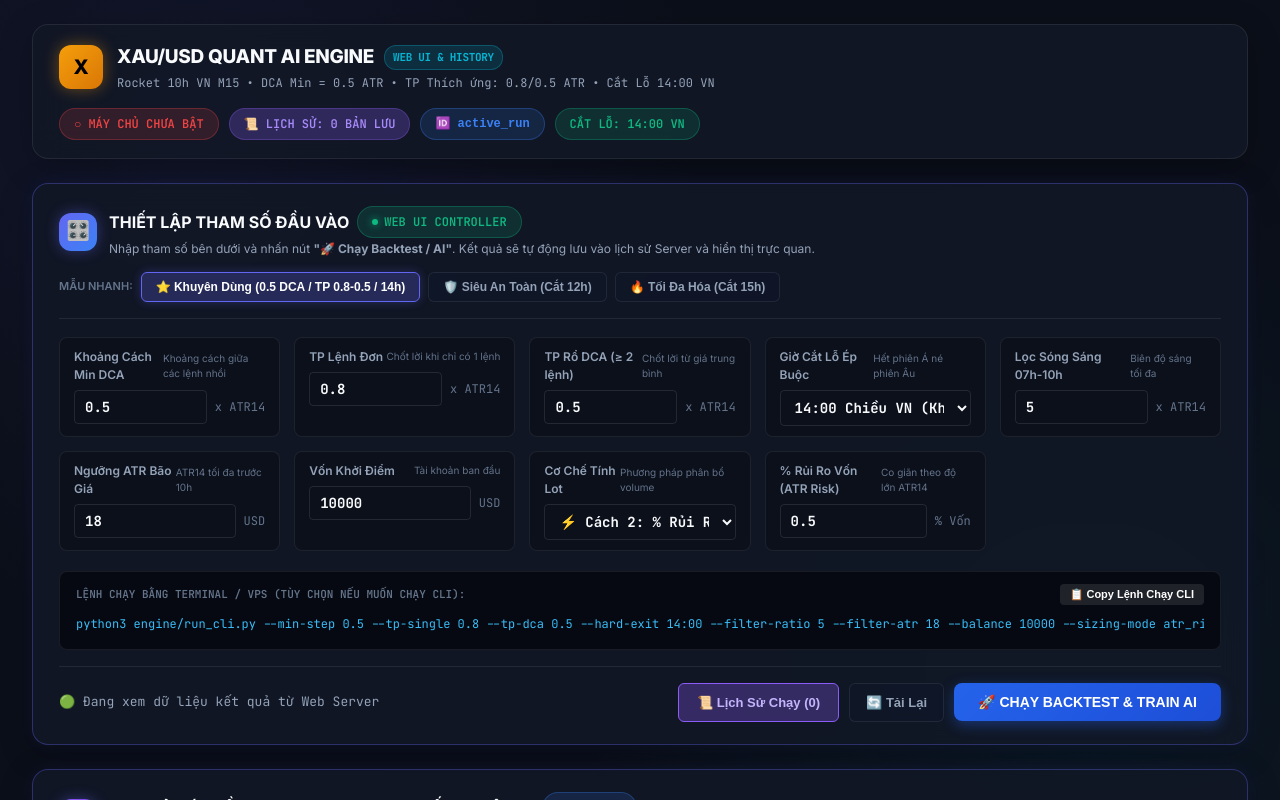
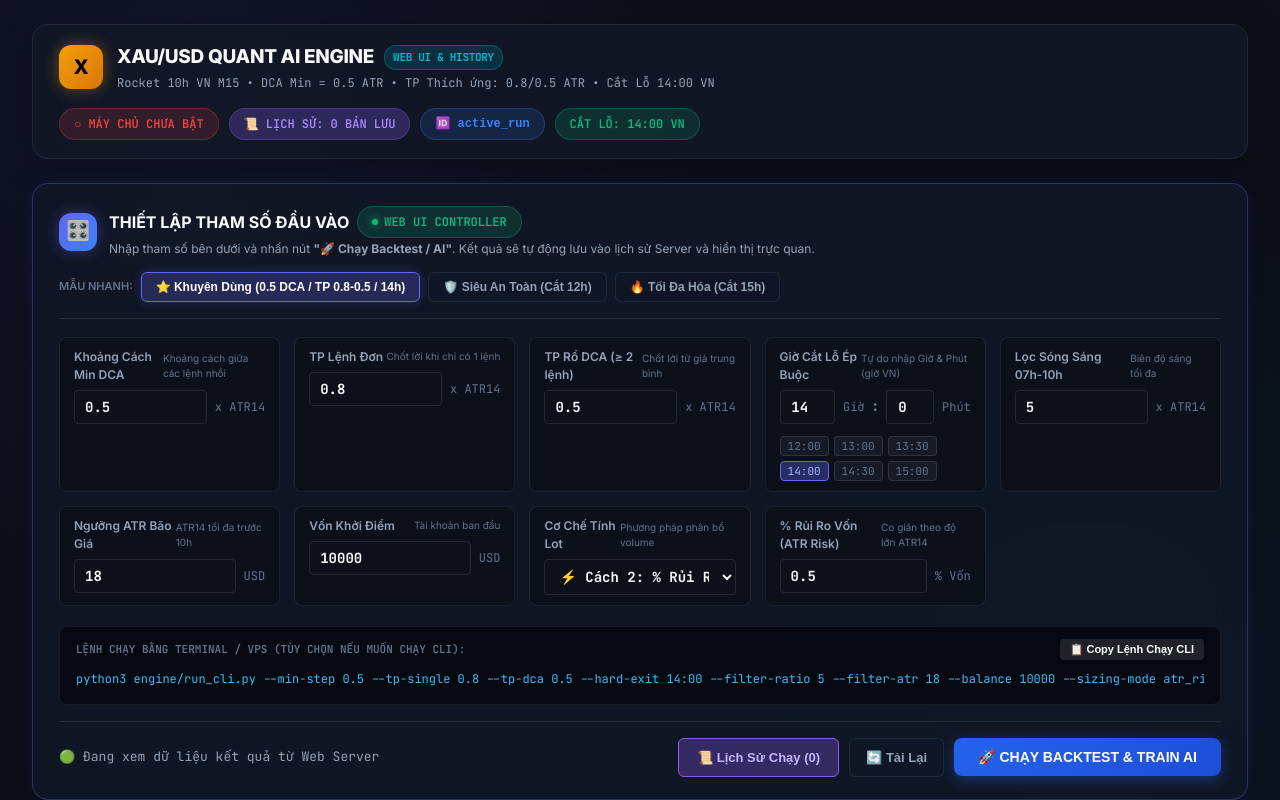
Before and after one commit to duongdv-dev/system_rocket2h_15M, a React (Vite) app in the folder frontend/: page / in a window 1280 px wide. Shown: the top 800 px of the page. Built offline with nearby package versions, Linux system fonts and the light colour scheme; no server answers.

Commit message:
refactor: replace hard exit select dropdown with separate hour and minute inputs and quick preset buttons

```diff
--- a/frontend/src/components/ControlPanel.jsx
+++ b/frontend/src/components/ControlPanel.jsx
@@ -14,7 +14,8 @@ export default function ControlPanel({
   const [dcaStep, setDcaStep] = useState(0.5);
   const [tpSingle, setTpSingle] = useState(0.8);
   const [tpDca, setTpDca] = useState(0.5);
-  const [hardExit, setHardExit] = useState("14:00");
+  const [exitHour, setExitHour] = useState(14);
+  const [exitMinute, setExitMinute] = useState(0);
   const [filterRatio, setFilterRatio] = useState(5.0);
   const [filterAtr, setFilterAtr] = useState(18.0);
   const [balance, setBalance] = useState(10000);
@@ -24,6 +25,9 @@ export default function ControlPanel({
   const [activePreset, setActivePreset] = useState('recommended');
   const [copied, setCopied] = useState(false);
 
+  // Chuỗi HH:MM định dạng chuẩn
+  const hardExit = `${String(Math.min(23, Math.max(0, parseInt(exitHour, 10) || 0))).padStart(2, '0')}:${String(Math.min(59, Math.max(0, parseInt(exitMinute, 10) || 0))).padStart(2, '0')}`;
+
   // Sync inputs if activeParams provided from backend metadata
   useEffect(() => {
     if (activeParams) {
@@ -31,9 +35,14 @@ export default function ControlPanel({
       if (activeParams.tp_single_atr !== undefined) setTpSingle(activeParams.tp_single_atr);
       if (activeParams.tp_dca_atr !== undefined) setTpDca(activeParams.tp_dca_atr);
       if (activeParams.hard_exit_hour !== undefined) {
-        const h = String(activeParams.hard_exit_hour).padStart(2, '0');
-        const m = String(activeParams.hard_exit_minute || 0).padStart(2, '0');
-        setHardExit(`${h}:${m}`);
+        setExitHour(parseInt(activeParams.hard_exit_hour, 10));
+        setExitMinute(parseInt(activeParams.hard_exit_minute ?? 0, 10));
+      } else if (activeParams.hard_exit && typeof activeParams.hard_exit === 'string') {
+        const parts = activeParams.hard_exit.split(':');
+        if (parts.length >= 2) {
+          setExitHour(parseInt(parts[0], 10) || 14);
+          setExitMinute(parseInt(parts[1], 10) || 0);
+        }
       }
       if (activeParams.filter_ratio_range !== undefined) setFilterRatio(activeParams.filter_ratio_range);
       if (activeParams.filter_atr_max !== undefined) setFilterAtr(activeParams.filter_atr_max);
@@ -50,7 +59,8 @@ export default function ControlPanel({
       setDcaStep(0.5);
       setTpSingle(0.8);
       setTpDca(0.5);
-      setHardExit("14:00");
+      setExitHour(14);
+      setExitMinute(0);
       setFilterRatio(5.0);
       setFilterAtr(18.0);
       setSizingMode('atr_risk');
@@ -59,7 +69,8 @@ export default function ControlPanel({
       setDcaStep(0.6);
       setTpSingle(0.6);
       setTpDca(0.4);
-      setHardExit("12:00");
+      setExitHour(12);
+      setExitMinute(0);
       setFilterRatio(4.0);
       setFilterAtr(15.0);
       setSizingMode('atr_risk');
@@ -68,7 +79,8 @@ export default function ControlPanel({
       setDcaStep(0.5);
       setTpSingle(1.0);
       setTpDca(0.6);
-      setHardExit("15:00");
+      setExitHour(15);
+      setExitMinute(0);
       setFilterRatio(6.0);
       setFilterAtr(22.0);
       setSizingMode('atr_risk');
@@ -87,11 +99,15 @@ export default function ControlPanel({
 
   const handleRunClick = () => {
     if (onTriggerRun) {
+      const hNum = Math.min(23, Math.max(0, parseInt(exitHour, 10) || 0));
+      const mNum = Math.min(59, Math.max(0, parseInt(exitMinute, 10) || 0));
       onTriggerRun({
         min_step_atr: parseFloat(dcaStep),
         tp_single_atr: parseFloat(tpSingle),
         tp_dca_atr: parseFloat(tpDca),
-        hard_exit: hardExit,
+        hard_exit: `${String(hNum).padStart(2, '0')}:${String(mNum).padStart(2, '0')}`,
+        hard_exit_hour: hNum,
+        hard_exit_minute: mNum,
         filter_ratio_range: parseFloat(filterRatio),
         filter_atr_max: parseFloat(filterAtr),
         initial_balance: parseFloat(balance),
@@ -193,22 +209,66 @@ export default function ControlPanel({
           </div>
         </div>
 
-        {/* Field 4: Hard Exit Hour */}
+        {/* Field 4: Hard Exit Hour & Minute */}
         <div className="param-item">
-          <label>Giờ Cắt Lỗ Ép Buộc <span className="param-tip">Hết phiên Á né phiên Âu</span></label>
-          <select
-            className="param-select"
-            value={hardExit}
-            onChange={(e) => setHardExit(e.target.value)}
-          >
-            <option value="12:00">12:00 Trưa VN (Né sớm)</option>
-            <option value="13:00">13:00 Chiều VN</option>
-            <option value="13:30">13:30 Chiều VN</option>
-            <option value="14:00">14:00 Chiều VN (Khuyến nghị chuẩn)</option>
-            <option value="14:30">14:30 Chiều VN</option>
-            <option value="15:00">15:00 Chiều VN</option>
-            <option value="18:00">18:00 Chiều VN</option>
-          </select>
+          <label>Giờ Cắt Lỗ Ép Buộc <span className="param-tip">Tự do nhập Giờ & Phút (giờ VN)</span></label>
+          <div style={{ display: 'flex', alignItems: 'center', gap: '8px' }}>
+            <div className="input-unit" style={{ flex: 1 }}>
+              <input
+                type="number"
+                min="0"
+                max="23"
+                value={exitHour}
+                onChange={(e) => setExitHour(e.target.value)}
+                placeholder="14"
+                style={{ textAlign: 'center', padding: '7px 4px' }}
+              />
+              <span>Giờ</span>
+            </div>
+            <span style={{ fontWeight: 800, color: 'var(--text-muted)', fontSize: '15px' }}>:</span>
+            <div className="input-unit" style={{ flex: 1 }}>
+              <input
+                type="number"
+                min="0"
+                max="59"
+                value={exitMinute}
+                onChange={(e) => setExitMinute(e.target.value)}
+                placeholder="00"
+                style={{ textAlign: 'center', padding: '7px 4px' }}
+              />
+              <span>Phút</span>
+            </div>
+          </div>
+          {/* Quick Benchmark Chips */}
+          <div style={{ display: 'flex', gap: '5px', marginTop: '6px', flexWrap: 'wrap' }}>
+            {['12:00', '13:00', '13:30', '14:00', '14:30', '15:00'].map((presetTime) => {
+              const [h, m] = presetTime.split(':');
+              const isSelected = parseInt(exitHour, 10) === parseInt(h, 10) && parseInt(exitMinute, 10) === parseInt(m, 10);
+              return (
+                <button
+                  key={presetTime}
+                  type="button"
+                  onClick={() => {
+                    setExitHour(parseInt(h, 10));
+                    setExitMinute(parseInt(m, 10));
+                  }}
+                  style={{
+                    background: isSelected ? 'rgba(99, 102, 241, 0.35)' : 'rgba(255, 255, 255, 0.05)',
+                    border: isSelected ? '1px solid #6366F1' : '1px solid rgba(255, 255, 255, 0.1)',
+                    color: isSelected ? '#A5B4FC' : 'var(--text-muted)',
+                    borderRadius: '4px',
+                    padding: '2px 7px',
+                    fontSize: '11px',
+                    fontFamily: 'var(--font-mono)',
+                    cursor: 'pointer',
+                    transition: 'all 0.15s'
+                  }}
+                >
+                  {presetTime}
+                </button>
+              );
+            })}
+          </div>
         </div>
 
         {/* Field 5: Volatility Morning Ratio */}
```
